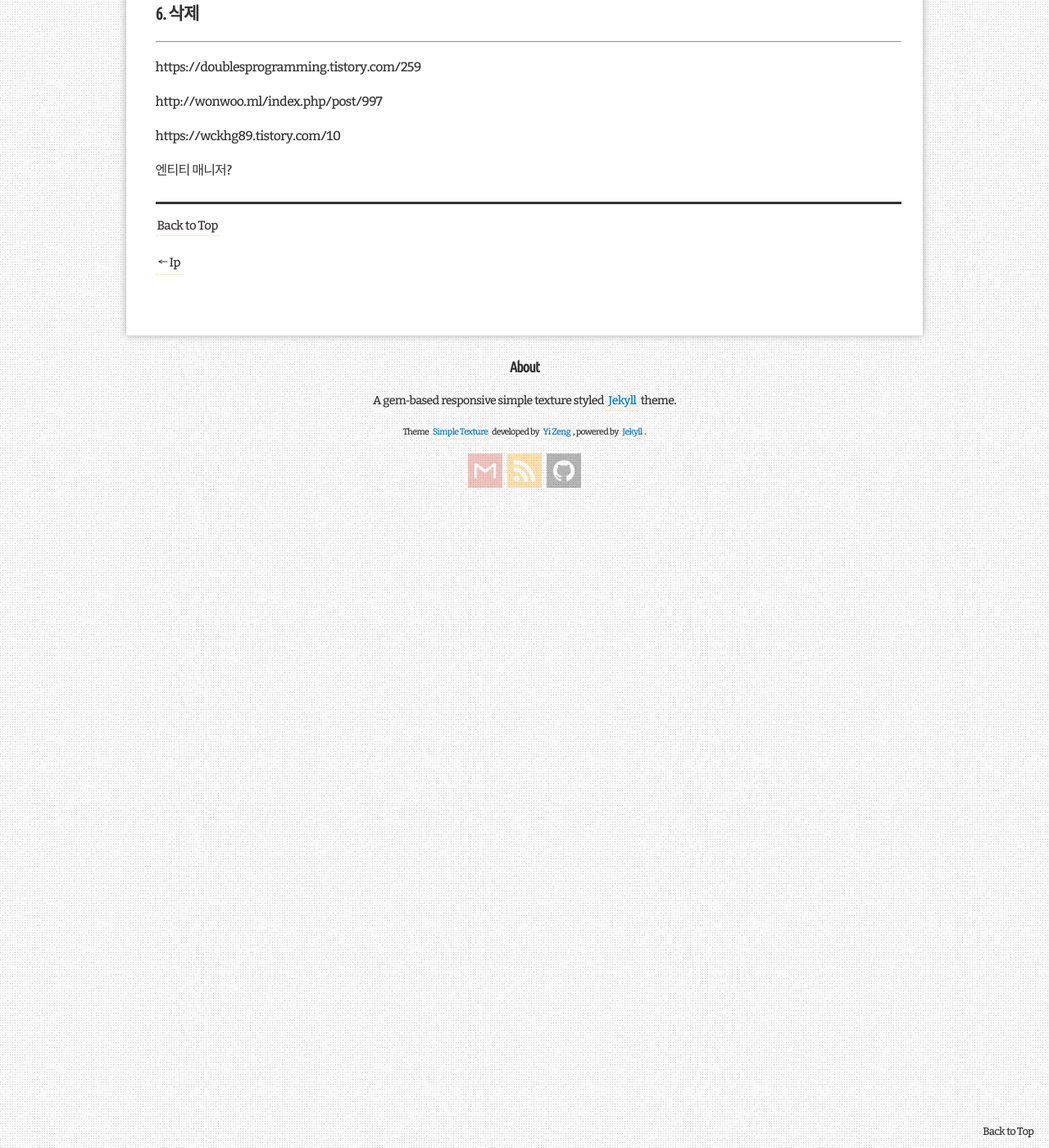
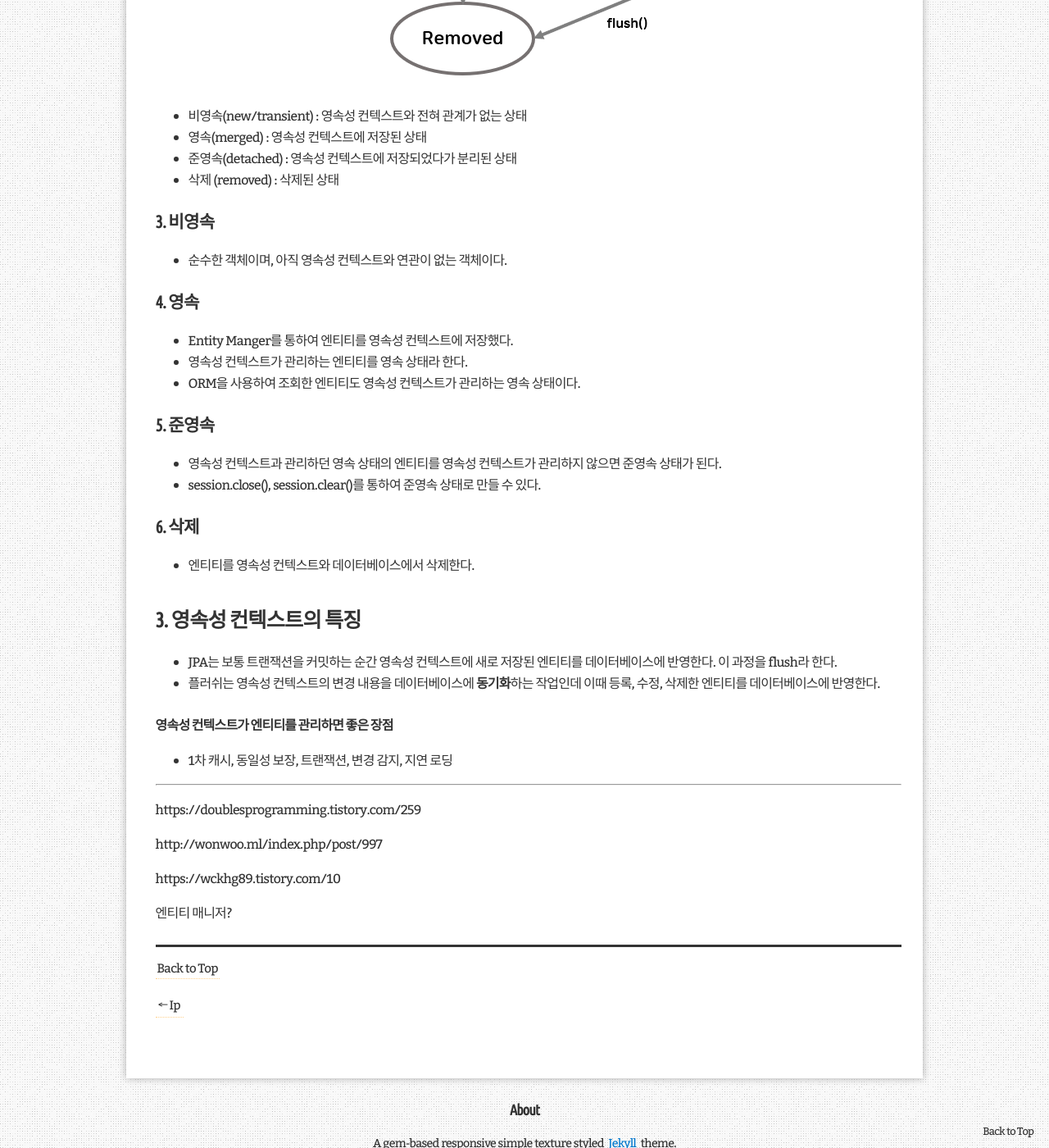
Before and after one commit to llmooon/llmooon.github.io, a Jekyll site: the page built from _posts/spring/2019-03-15-JPA 영속성 관리.md, in a window 1280 px wide and 1400 px high, scrolled down 1010 px. Shown: the whole window at 82% size. Built offline with Jekyll 4.4.1, drawn with Linux system fonts in a browser that asks for light colours; some web fonts are replaced; comment, search, counter and statistics services are not loaded.

Commit message:
update JPA post

```diff
--- a/_posts/spring/2019-03-15-JPA 영속성 관리.md
+++ b/_posts/spring/2019-03-15-JPA 영속성 관리.md
@@ -16,7 +16,7 @@ categories: Spring, JPA
 
 ## 2. 엔티티의 생명주기
 
-(사진 추가!)
+![](./../../assets/spring/jpa_persistance.PNG)
 
 - 비영속(new/transient) : 영속성 컨텍스트와 전혀 관계가 없는 상태
 - 영속(merged) : 영속성 컨텍스트에 저장된 상태
@@ -27,13 +27,35 @@ categories: Spring, JPA
 
 ### 3. 비영속
 
+- 순수한 객체이며, 아직 영속성 컨텍스트와 연관이 없는 객체이다.
+
 
 
 ### 4. 영속
 
+- Entity Manger를 통하여 엔티티를 영속성 컨텍스트에 저장했다.
+- 영속성 컨텍스트가 관리하는 엔티티를 영속 상태라 한다.
+- ORM을 사용하여 조회한 엔티티도 영속성 컨텍스트가 관리하는 영속 상태이다.
+
 ### 5. 준영속
 
+- 영속성 컨텍스트과 관리하던 영속 상태의 엔티티를 영속성 컨텍스트가 관리하지 않으면 준영속 상태가 된다.
+- session.close(), session.clear()를 통하여 준영속 상태로 만들 수 있다.
+
 ### 6. 삭제
+
+- 엔티티를 영속성 컨텍스트와 데이터베이스에서 삭제한다.
+
+
+
+## 3. 영속성 컨텍스트의 특징
+
+- JPA는 보통 트랜잭션을 커밋하는 순간 영속성 컨텍스트에 새로 저장된 엔티티를 데이터베이스에 반영한다. 이 과정을 flush라 한다.
+- 플러쉬는 영속성 컨텍스트의 변경 내용을 데이터베이스에 **동기화**하는 작업인데 이때 등록, 수정, 삭제한 엔티티를 데이터베이스에 반영한다.
+
+#### 영속성 컨텍스트가 엔티티를 관리하면 좋은 장점
+
+- 1차 캐시, 동일성 보장, 트랜잭션, 변경 감지, 지연 로딩
 
 
 
```
Also changed, not shown: assets/spring/jpa_persistance.PNG (added).
